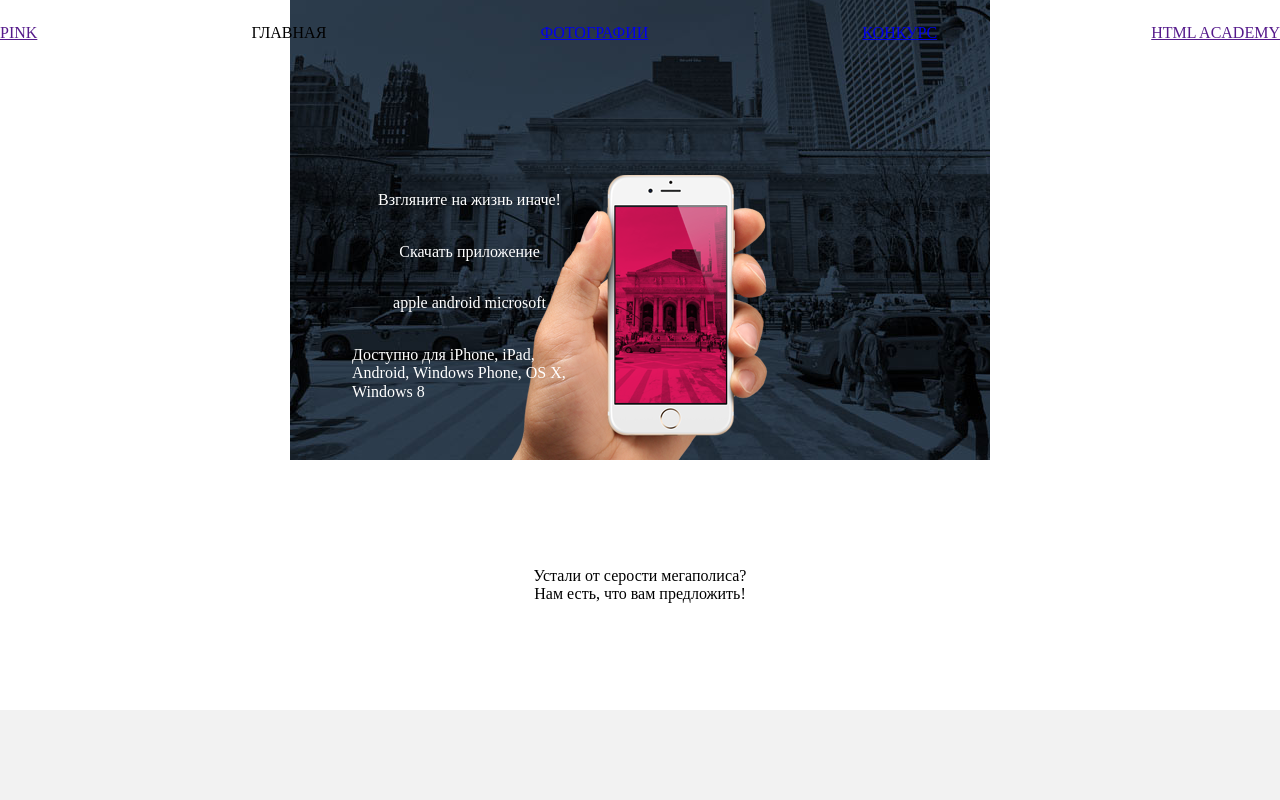
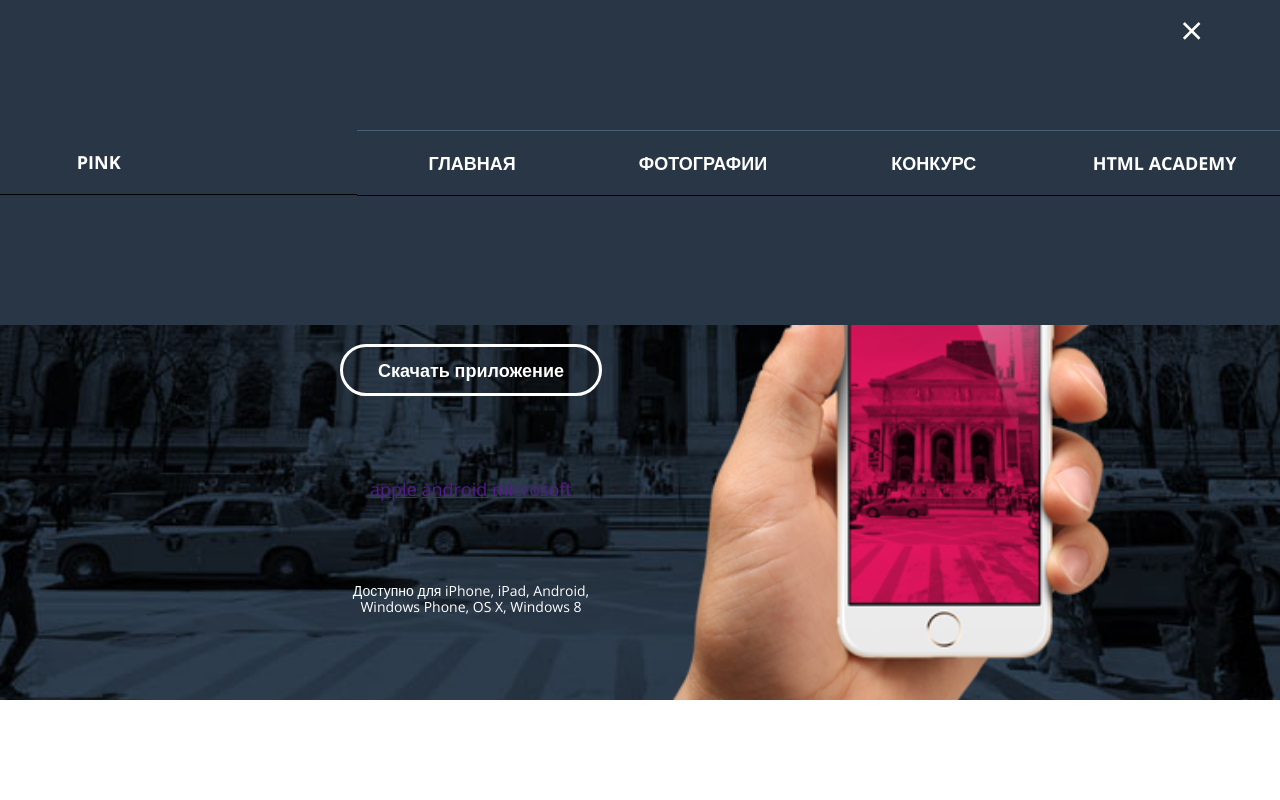
Before and after one commit to petrenko-am/118953-pink, a website: page index.html in a window 1280 px wide. Shown: the top 800 px of the page. Drawn offline with nearby package versions, Linux system fonts and the light colour scheme; files that its build step writes are made by us from their sources.

Commit message:
верстка флекс сетки

```diff
--- a/index.html
+++ b/index.html
@@ -5,21 +5,23 @@
   <meta name="viewport" content="width=device-width, initial-scale=1.0">
   <title>HTML Academy: PINK</title>
   <link rel="stylesheet" href="css/normalize.css">
-  <link rel="stylesheet" href="https://fonts.googleapis.com/css?family=PT+Sans:400,700&amp;subset=latin,cyrillic">
+  <link rel='stylesheet' href='https://fonts.googleapis.com/css?family=Open+Sans:400,700,300&amp;subset=latin,cyrillic' type='text/css'>
   <link rel="stylesheet" href="css/style.css">
 </head>
 <body>
   <!--<svg>svg sprite</svg>-->
   <header class="header">
     <nav class="main-nav">
-      <a href="" class="main-nav__logo">PINK</a>
+      <a href="" class="main-nav__link main-nav__link--logo">PINK</a>
+      <a href="" class="main-nav__close-btn">&times</a>
       <a class="main-nav__link main-nav__link--active">ГЛАВНАЯ</a>
       <a href="photo.html" class="main-nav__link">ФОТОГРАФИИ</a>
       <a href="form.html" class="main-nav__link">КОНКУРС</a>
       <a href="" class="main-nav__link">HTML ACADEMY</a>
     </nav>
     <div class="mobile-nav">
-      <a href="" class="mobile-nav__logo">PINK</a><a href="" class="mobile-nav__toggle-link">X</a>
+      <a href="" class="mobile-nav__logo">PINK</a>
+      <a href="" class="mobile-nav__toggle-link"></a>
     </div>
     <div class="main-foto"></div>
     <div class="download-app">
--- a/less/body.less
+++ b/less/body.less
@@ -2,8 +2,15 @@
 {
     box-sizing: border-box;
 }
+html
+{
+    font-size: @html-size-base;
+}
 body
 {
+    font-family: 'Open Sans', 'Arial', sans-serif;
+    font-size: @font-size;
+
     min-width: 320px;
     margin: 0;
 
--- a/less/header.less
+++ b/less/header.less
@@ -3,19 +3,48 @@ header
     position: relative;
 
     min-height: 460px;
+    background-color: @bg-color__darkblue;
 }
 .main-nav
 {
     position: absolute;
-    z-index: 1;
+    z-index: 2;
     top: 0;
     left: 0;
 
-    display: flex;
     display: none;
     flex-direction: column;
 
-    min-height: 66px;
+    min-height: 325px;
+    background-color: @bg-menu__darkblue;
+    width: 100%;
+    justify-content: space-between;
+    &__link {
+      width: 100%;
+      line-height: 6.4rem;
+      text-align: center;
+          text-decoration: none;
+              color: white;
+
+    font-weight: 700;
+    border-top: 1px solid lighten(@bg-menu__darkblue, 17%);
+  border-bottom: 1px solid black;
+      &--logo {
+    display: flex;
+    padding: 0 6%;
+    border-top: 0;
+      }
+    }
+    //временно вместо свг
+    &__close-btn {
+      position: absolute;
+    top: 2%;
+    right: 6%;
+    font-size: 40px;
+    text-decoration: none;
+        color: white;
+
+    }
 }
 .mobile-nav
 {
@@ -31,11 +60,19 @@ header
     padding: 0 6%;
     padding: 0 6%;
 
-    opacity: .5;
-    background-color: black;
+ background: rgba(0, 0, 0, 0.5);
+
 
     justify-content: space-between;
     align-items: center;
+    &__toggle-link {
+          width: 50px;
+    height: 25px;
+    top: 30%;
+    right: .5em;
+    background: linear-gradient(white 20%,transparent 20%,transparent 40%,white 40%,white 60%,transparent 60%,transparent 80%,white 80%);
+    margin-left: auto;
+    }
 }
 .main-foto
 {
@@ -63,11 +100,14 @@ header
 
     justify-content: space-between;
     align-items: center;
-    & a
+    &__link
     {
         text-decoration: none;
-
-        color: white;
+    color: white;
+    padding: 13px 35px;
+    border: 3px solid;
+    border-radius: 30px;
+    font-weight: 700;
     }
     &__slogan
     {
@@ -75,7 +115,10 @@ header
     }
     &__info
     {
-        max-width: 235px;
+        max-width: 240px;
+        font-size: @font-size--md;
+        font-weight: 300;
+        text-align: center;
     }
 }
 // photoupload-page, form-page header
@@ -112,14 +155,16 @@ header
 {
     .main-foto
     {
-        background-position: 50% 100%;
+            background-position: 80% 100%, 50% 50%;
+            background-size: 440px, cover;
+        min-height: 700px;
     }
     .download-app
     {
         position: absolute;
-        top: 35%;
-        left: -webkit-calc(50% - 18rem);
-        left:         calc(~"50% - 18rem");
+        min-height: 435px;
+        top: 30%;
+        left: calc(~"50% - 30rem");
 
         background-color: transparent;
         &__slogan
--- a/less/variables.less
+++ b/less/variables.less
@@ -29,5 +29,6 @@
 @font-color--black: #000;
 @font-color--gray: #333;
 
+@bg-menu__darkblue: #283645;
 @bg-color__darkblue: #1d2631;
 @bg-color__gray: #f2f2f2;
```
Also changed, not shown: form.html (+1 -1 lines), photo.html (+1 -1 lines).
